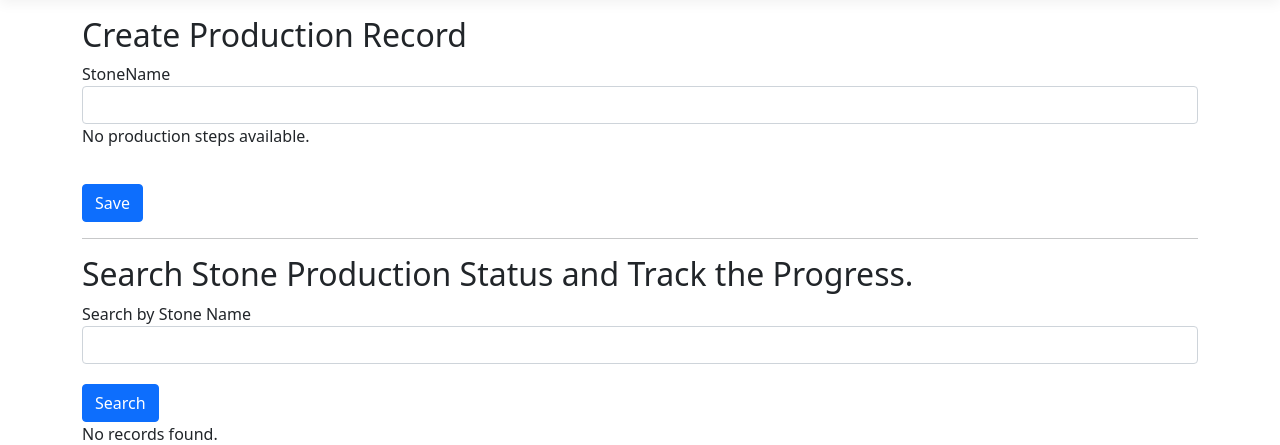
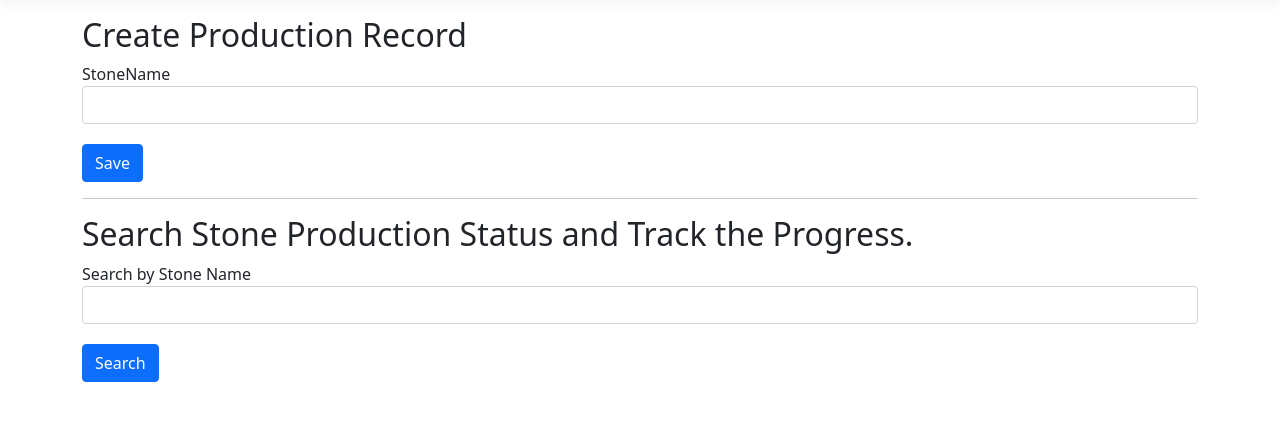
Before and after one commit to khavyas/Sati, an ASP.NET Core app: page /StoneProduction/Create in a window 1280 px wide. Shown: the part 57-502 px from the top of the page. Run offline with ASP.NET Core 8, Linux system fonts and the light colour scheme; data comes from the database, SQL or seed files in the repository; style sheets or scripts are compiled from the project's sources.

Commit message:
Removed unwanted messages

```diff
--- a/Sati/Controllers/StoneProductionController .cs
+++ b/Sati/Controllers/StoneProductionController .cs
@@ -92,15 +92,12 @@ namespace Sati.Controllers
         [HttpGet]
         public IActionResult Search(string SearchStoneName)
         {
-            // Fetch all stones that match the search query
             var stones = _context.Stones
                 .Where(s => s.StoneName.Contains(SearchStoneName))
                 .ToList();
 
-            // Fetch all production steps
             var productionSteps = _context.ProductionSteps.ToList();
 
-            // Prepare the list of view models for the table display
             var searchResults = stones.Select(stone => new StoneProductionTableViewModel
             {
                 StoneId = stone.StoneId,
@@ -111,9 +108,6 @@ namespace Sati.Controllers
                     .FirstOrDefault() ?? "NotStarted").ToList()
             }).ToList();
 
-
-
-            // Pass the results to the view
             return View("Create", new StoneProductionViewModel
             {
                 SearchStoneName = SearchStoneName,
--- a/Sati/Views/StoneProduction/Create.cshtml
+++ b/Sati/Views/StoneProduction/Create.cshtml
@@ -36,10 +36,6 @@
                 </div>
             }
         }
-    }
-    else
-    {
-        <p>No production steps available.</p>
     }
 
     <button type="submit" class="btn btn-primary" style="margin-top: 20px;">Save</button>
@@ -89,12 +85,11 @@
             </tbody>
         </table>
     }
-    else
+    else if (!string.IsNullOrEmpty(Model.SearchStoneName))
     {
         <p>No records found.</p>
     }
 }
-
 <!-- Modal HTML -->
 <div id="editModal" class="modal fade" tabindex="-1" role="dialog" aria-labelledby="editModalLabel" aria-hidden="true">
     <div class="modal-dialog" role="document">
```
